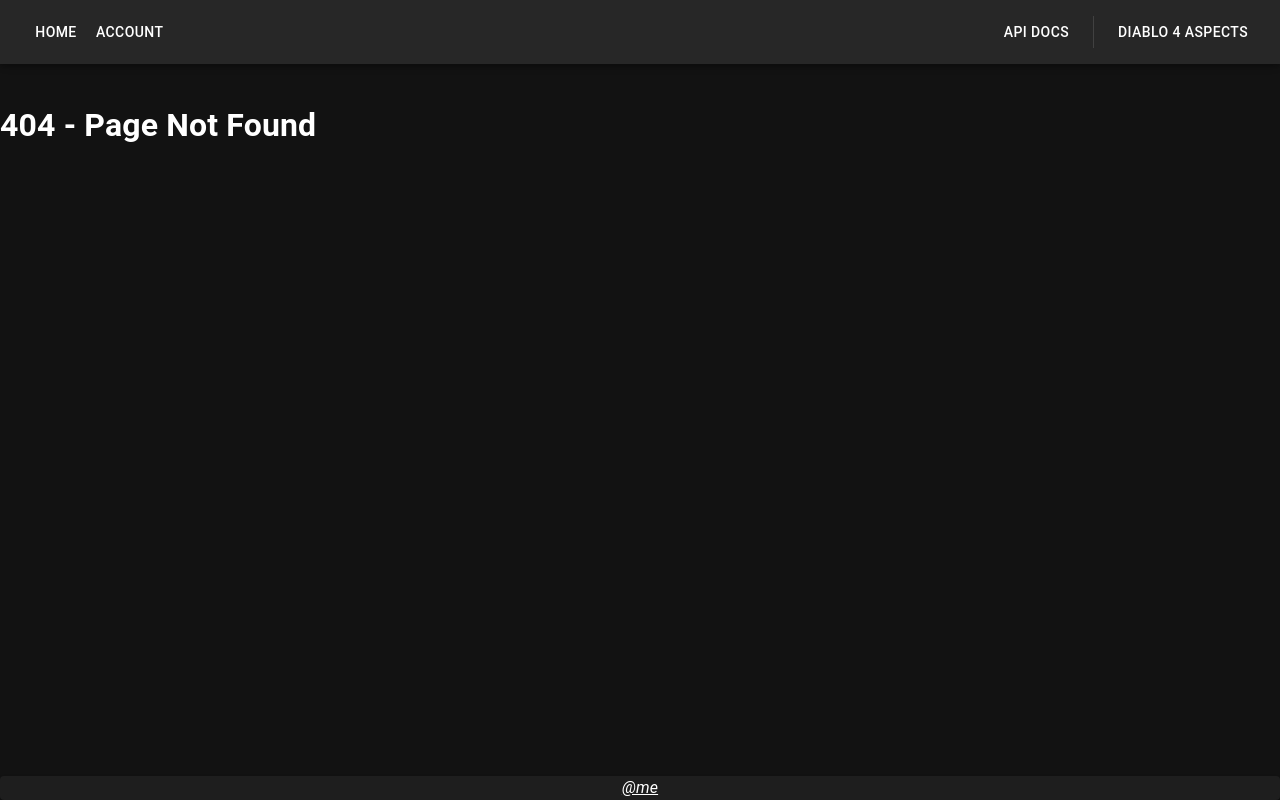
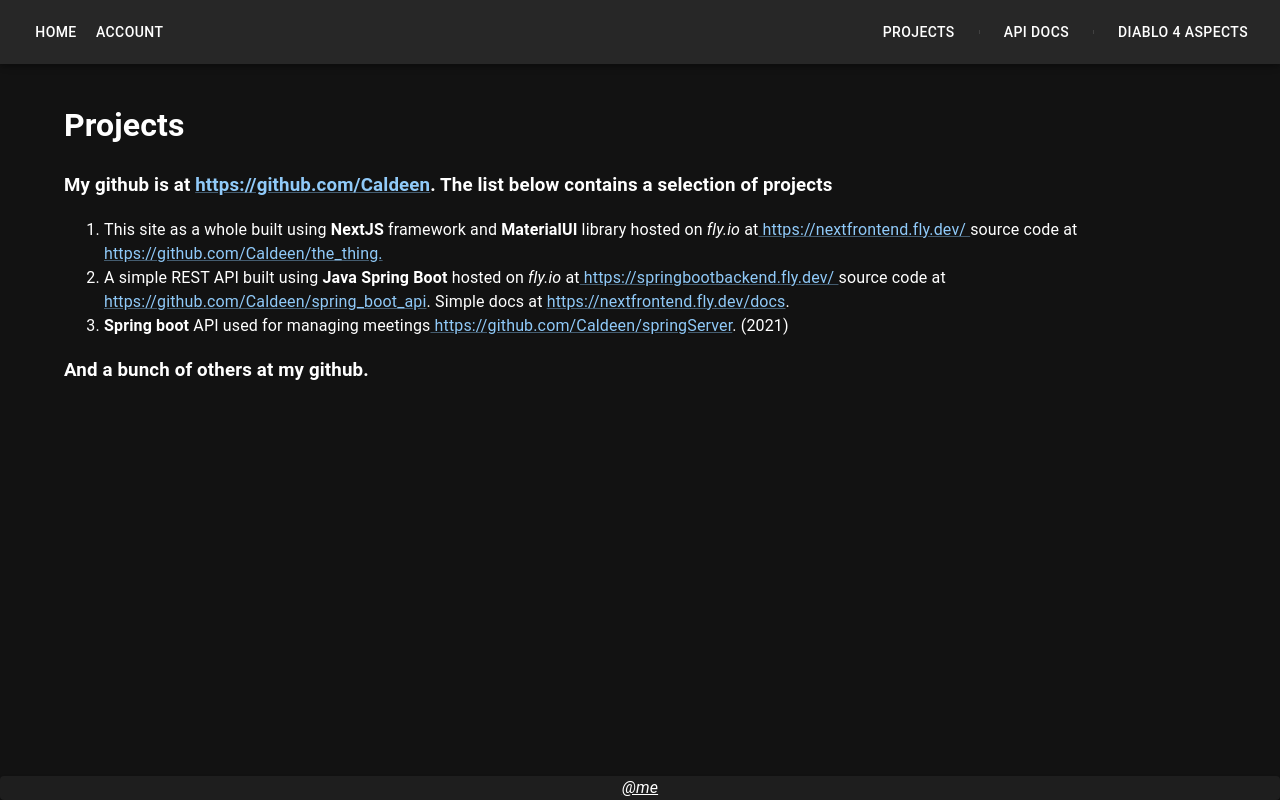
Before and after one commit to Caldeen/the_thing, a Next.js app: page /projects in a window 1280 px wide. Before the commit this address had no page. Built offline with nearby package versions, Linux system fonts and the light colour scheme.

Commit message:
projects directory, started navbar reactivity

```diff
--- a/components/docs/leftDrawer.tsx
+++ b/components/docs/leftDrawer.tsx
@@ -17,7 +17,7 @@
                         <Toolbar />
                             <MenuList >
                                 <ListItemButton href="/docs" >Overview</ListItemButton>
-                                <ListItemButton>Account </ListItemButton>
+                                <ListItemButton href="/docs/account">Account </ListItemButton>
                                 <ListItemButton>Endpoints</ListItemButton>
                                 <ListItemButton>Errors</ListItemButton>
                         </MenuList>
--- a/components/layout.tsx
+++ b/components/layout.tsx
@@ -29,9 +29,13 @@
                         <Button href='/' color='inherit' >Home</Button>
                         <Account user={loggedUser} handleLogoutClick={handleLogoutClick}></Account>
                         <div style={{ flex: 2 }}></div>
-                        <Button href="docs" color="inherit">API Docs</Button>
-                        <Divider orientation="vertical" flexItem sx={{ margin: 2 }}></Divider>
-                        <Button href='/armory' color='inherit'>Diablo 4 Aspects</Button>
+                        <Box component={'div'} sx={{display:['none','flex','flex','flex','flex','flex']}}>
+                            <Button href="/projects" color="inherit">Projects</Button>
+                            <Divider orientation="vertical" flexItem sx={{ margin: 2 }}></Divider>
+                            <Button href="/docs" color="inherit">API Docs</Button>
+                            <Divider orientation="vertical" flexItem sx={{ margin: 2 }}></Divider>
+                            <Button href='/armory' color='inherit'>Diablo 4 Aspects</Button>
+                        </Box>
                     </Toolbar>
                 </AppBar>
             <Toolbar sx={{mb:2}}/>
--- /dev/null
+++ b/pages/projects.tsx
@@ -0,0 +1,32 @@
+import { Container, Link, List, ListItem, Typography } from "@mui/material"
+
+const Projects = () => {
+    return (
+        <Container>
+            <h1>Projects</h1>
+            <h3>My github is at <Link href ='https://github.com/Caldeen'>https://github.com/Caldeen</Link>.
+             The list below contains a selection of projects </h3>
+            <ol >
+                <li>
+                    <Typography >This site as a whole built using <b>NextJS</b> framework and <b>MaterialUI</b> library hosted on <i>fly.io</i> at
+                     <Link href='https://nextfrontend.fly.dev/'> https://nextfrontend.fly.dev/ </Link>
+                      source code at <Link href='https://github.com/Caldeen/the_thing'>https://github.com/Caldeen/the_thing.</Link></Typography>
+                </li>
+                <li>
+                    <Typography >A simple REST API built using <b>Java Spring Boot</b> hosted on <i>fly.io</i> at
+                        <Link href='https://springbootbackend.fly.dev/'> https://springbootbackend.fly.dev/ </Link>
+                        source code at <Link href='https://github.com/Caldeen/spring_boot_api'>https://github.com/Caldeen/spring_boot_api
+                        </Link>. Simple docs at <Link href='https://nextfrontend.fly.dev/docs'>https://nextfrontend.fly.dev/docs</Link>.
+                    </Typography>
+                </li>
+                <li>
+                    <Typography><b>Spring boot</b> API used for managing meetings
+                     <Link href='https://github.com/Caldeen/springServer'> https://github.com/Caldeen/springServer</Link>.
+                     &#40;2021&#41;</Typography>
+                </li>
+            </ol>
+        <h3>And a bunch of others at my github.</h3>
+        </Container>
+    )
+}
+export default Projects
```
Also changed, not shown: pages/docs/account.tsx (+85 -0 lines), pages/docs/index.tsx (+7 -8 lines).
